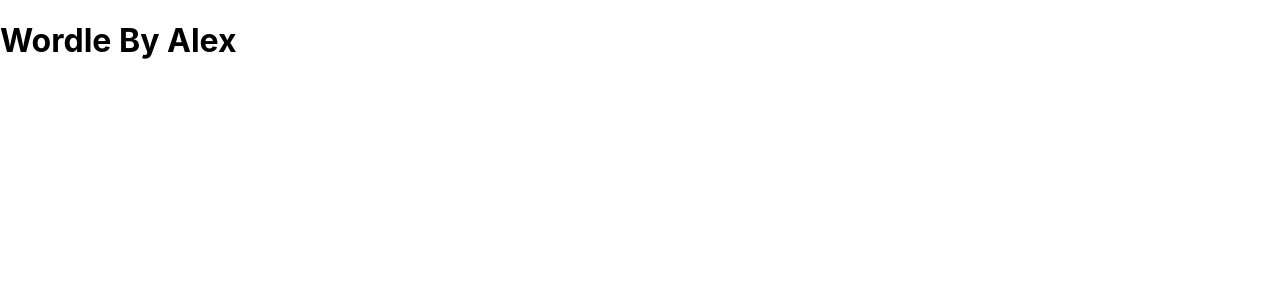
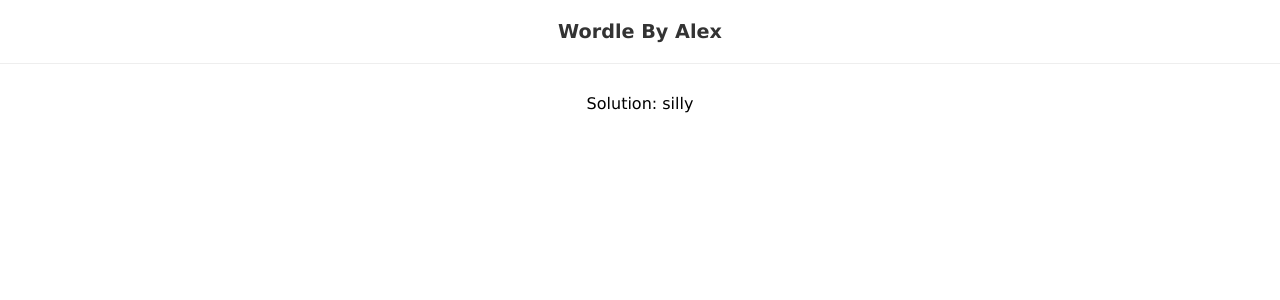
Before and after one commit to Luckyleck/Worlde-React, a React (Create React App) app in the folder wordle/: page / in a window 1280 px wide. Shown: the top 300 px of the page. Built offline with nearby package versions, Linux system fonts and the light colour scheme; data requests are answered from the project's data file.

Commit message:
components and hooks

```diff
--- /dev/null
+++ b/wordle/data/db.json
@@ -0,0 +1,24 @@
+{
+    "solutions": [
+        {"id": 1, "word": "ninja"},
+        {"id": 2, "word": "gummy"},
+        {"id": 3, "word": "blitz"},
+        {"id": 4, "word": "quack"},
+        {"id": 5, "word": "fable"},
+        {"id": 6, "word": "zesty"},
+        {"id": 7, "word": "fudge"},
+        {"id": 8, "word": "jolly"},
+        {"id": 9, "word": "flaky"},
+        {"id": 10, "word": "spicy"},
+        {"id": 11, "word": "plush"},
+        {"id": 12, "word": "skimp"},
+        {"id": 13, "word": "dwarf"},
+        {"id": 14, "word": "blaze"},
+        {"id": 15, "word": "vocal"},
+        {"id": 16, "word": "swoop"},
+        {"id": 17, "word": "dolly"},
+        {"id": 18, "word": "giddy"},
+        {"id": 19, "word": "silly"},
+        {"id": 20, "word": "bumpy"}
+    ]
+}
--- a/wordle/src/App.js
+++ b/wordle/src/App.js
@@ -1,9 +1,23 @@
-import './App.css';
+import { useEffect, useState } from "react";
 
 function App() {
+  const [solution, setSolution] = useState(null)
+
+  useEffect(() => {
+    fetch('http://localhost:3001/solutions')
+      .then(res => res.json())
+      .then(json => {
+        // console.log(json)
+        const randomSolution = json[Math.floor(Math.random() * json.length)]
+        // console.log(randomSolution)
+        setSolution(randomSolution.word)
+      })
+  }, [setSolution])
+
   return (
     <div className="App">
       <h1>Wordle By Alex</h1>
+      {solution && <div>Solution: {solution}</div>}
     </div>
   );
 }
--- a/wordle/src/index.css
+++ b/wordle/src/index.css
@@ -1,13 +1,14 @@
 body {
+  text-align: center;
+  font-size: 1em;
+  font-family: verdana;
   margin: 0;
-  font-family: -apple-system, BlinkMacSystemFont, 'Segoe UI', 'Roboto', 'Oxygen',
-    'Ubuntu', 'Cantarell', 'Fira Sans', 'Droid Sans', 'Helvetica Neue',
-    sans-serif;
-  -webkit-font-smoothing: antialiased;
-  -moz-osx-font-smoothing: grayscale;
 }
 
-code {
-  font-family: source-code-pro, Menlo, Monaco, Consolas, 'Courier New',
-    monospace;
+h1 {
+  font-size: 1.2em;
+  padding: 20px 0;
+  border-bottom: 1px solid #eee;
+  margin: 0 0 30px 0;
+  color: #333;
 }
--- a/wordle/src/index.js
+++ b/wordle/src/index.js
@@ -1,17 +1,11 @@
 import React from 'react';
-import ReactDOM from 'react-dom/client';
+import ReactDOM from 'react-dom';
 import './index.css';
 import App from './App';
-import reportWebVitals from './reportWebVitals';
 
-const root = ReactDOM.createRoot(document.getElementById('root'));
-root.render(
+ReactDOM.render(
   <React.StrictMode>
     <App />
-  </React.StrictMode>
+  </React.StrictMode>,
+  document.getElementById('root')
 );
-
-// If you want to start measuring performance in your app, pass a function
-// to log results (for example: reportWebVitals(console.log))
-// or send to an analytics endpoint. Learn more: https://bit.ly/CRA-vitals
-reportWebVitals();
--- a/wordle/src/reportWebVitals.js
+++ /dev/null
@@ -1,13 +0,0 @@
-const reportWebVitals = onPerfEntry => {
-  if (onPerfEntry && onPerfEntry instanceof Function) {
-    import('web-vitals').then(({ getCLS, getFID, getFCP, getLCP, getTTFB }) => {
-      getCLS(onPerfEntry);
-      getFID(onPerfEntry);
-      getFCP(onPerfEntry);
-      getLCP(onPerfEntry);
-      getTTFB(onPerfEntry);
-    });
-  }
-};
-
-export default reportWebVitals;
```
Also changed, not shown: wordle/src/hooks/useWordle.js (added, +26 -0 lines), wordle/src/setupTests.js (deleted, +0 -5 lines), wordle/src/components/wordle.js (added), 1 other file (tests, documents, lock files or other folders).
